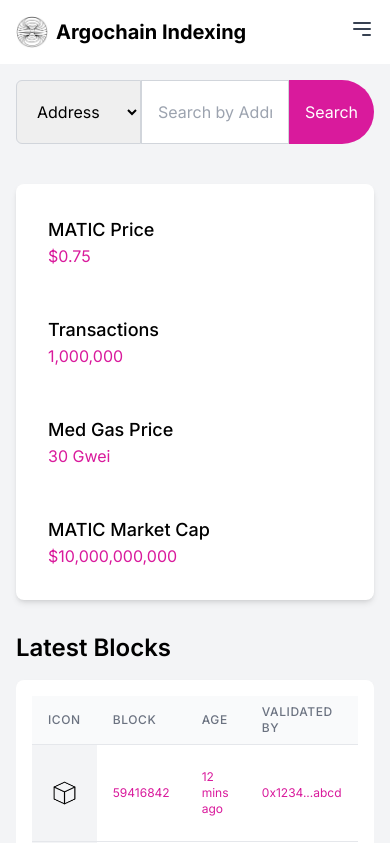
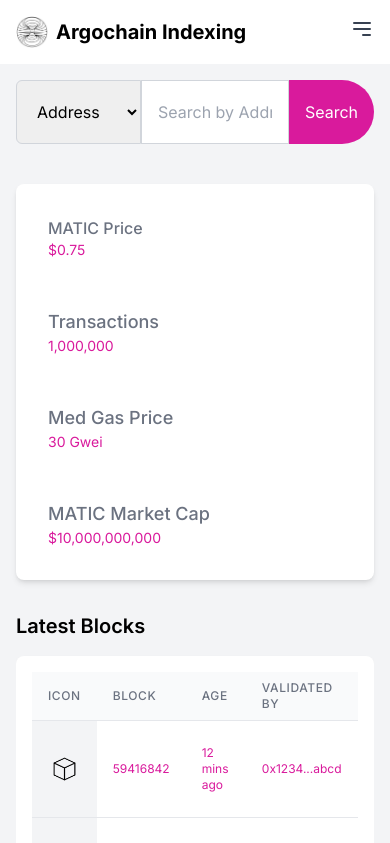
Before and after one commit to nur-devolvedai/Devolved_AI_MEXC_Indexing, a Next.js app in the folder frontend/: page / in a window 390 px wide. Shown: the top 843 px of the page. Built offline with nearby package versions, Linux system fonts and the light colour scheme.

Commit message:
responsive

```diff
--- a/frontend/src/app/components/HomeSection.tsx
+++ b/frontend/src/app/components/HomeSection.tsx
@@ -71,20 +71,20 @@ const HomeSection: React.FC = () => {
       {/* Top Section */}
       <div className="grid grid-cols-1 md:grid-cols-4 gap-4 mb-8 bg-white shadow-md rounded-lg p-4">
         <div className="bg-white  rounded-lg p-4">
-          <h2 className="text-lg font-medium">MATIC Price</h2>
-          <p className=" text-[#D91A9C]">${maticPrice.toFixed(2)}</p>
+          <h2 className="text-md text-gray-500 font-medium">MATIC Price</h2>
+          <p className="text-sm text-[#D91A9C]">${maticPrice.toFixed(2)}</p>
         </div>
         <div className="bg-white  rounded-lg p-4">
-          <h2 className="text-lg font-medium">Transactions</h2>
-          <p className="text-[#D91A9C]">{transactions.toLocaleString()}</p>
+          <h2 className="text-lg text-gray-500 font-medium">Transactions</h2>
+          <p className="text-sm text-[#D91A9C]">{transactions.toLocaleString()}</p>
         </div>
         <div className="bg-white  rounded-lg p-4">
-          <h2 className="text-lg font-medium">Med Gas Price</h2>
-          <p className="text-[#D91A9C]">{medGasPrice} Gwei</p>
+          <h2 className="text-lg text-gray-500 font-medium">Med Gas Price</h2>
+          <p className="text-sm text-[#D91A9C]">{medGasPrice} Gwei</p>
         </div>
         <div className="bg-white  rounded-lg p-4">
-          <h2 className="text-lg font-medium">MATIC Market Cap</h2>
-          <p className="text-[#D91A9C]">${maticMarketCap.toLocaleString()}</p>
+          <h2 className="text-lg text-gray-500 font-medium">MATIC Market Cap</h2>
+          <p className="text-sm text-[#D91A9C]">${maticMarketCap.toLocaleString()}</p>
         </div>
       </div>
 
@@ -92,7 +92,7 @@ const HomeSection: React.FC = () => {
       <div className="flex flex-col md:flex-row justify-between space-y-8 md:space-y-0 md:space-x-8">
         {/* Latest Blocks Section */}
         <div className="w-full md:w-1/2 overflow-auto">
-          <h2 className="text-2xl font-semibold mb-4">Latest Blocks</h2>
+          <h2 className="text-xl font-semibold mb-4">Latest Blocks</h2>
           <div className="bg-white shadow-md rounded-lg p-4">
             <table className="min-w-full divide-y divide-gray-200">
               <thead>
@@ -121,7 +121,7 @@ const HomeSection: React.FC = () => {
 
         {/* Latest Transactions Section */}
         <div className="w-full md:w-1/2">
-          <h2 className="text-2xl font-semibold mb-4">Latest Transactions</h2>
+          <h2 className="text-xl font-semibold mb-4">Latest Transactions</h2>
           <div className="bg-white shadow-md rounded-lg p-4 overflow-auto">
             <table className="min-w-full divide-y divide-gray-200">
               <thead>
```
